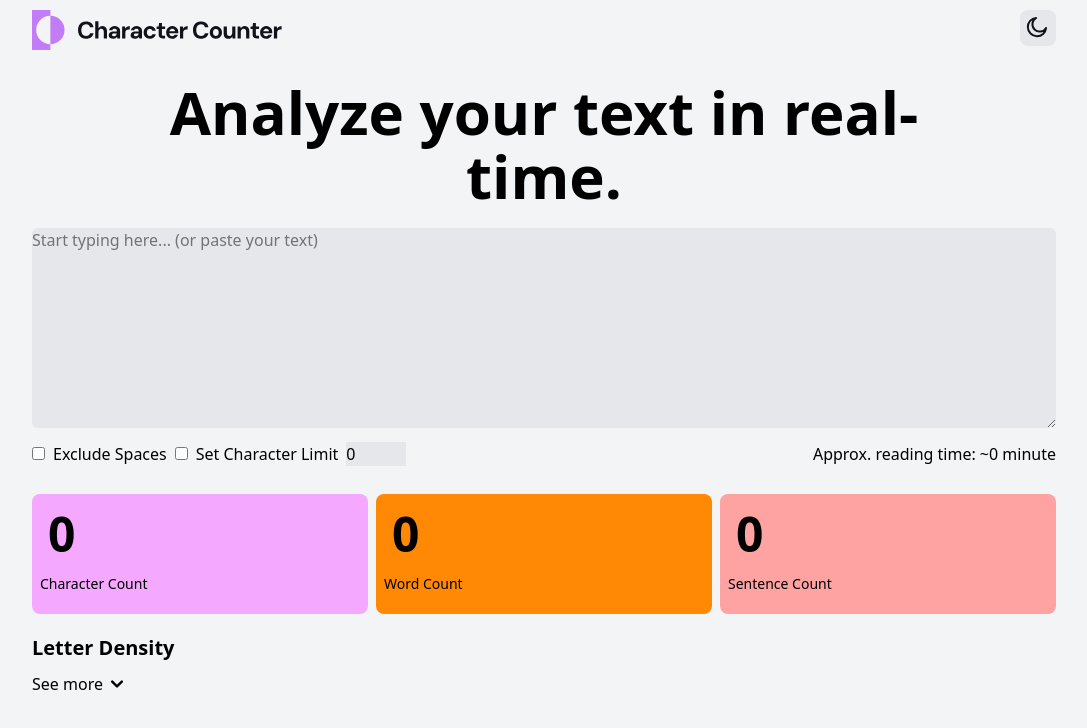
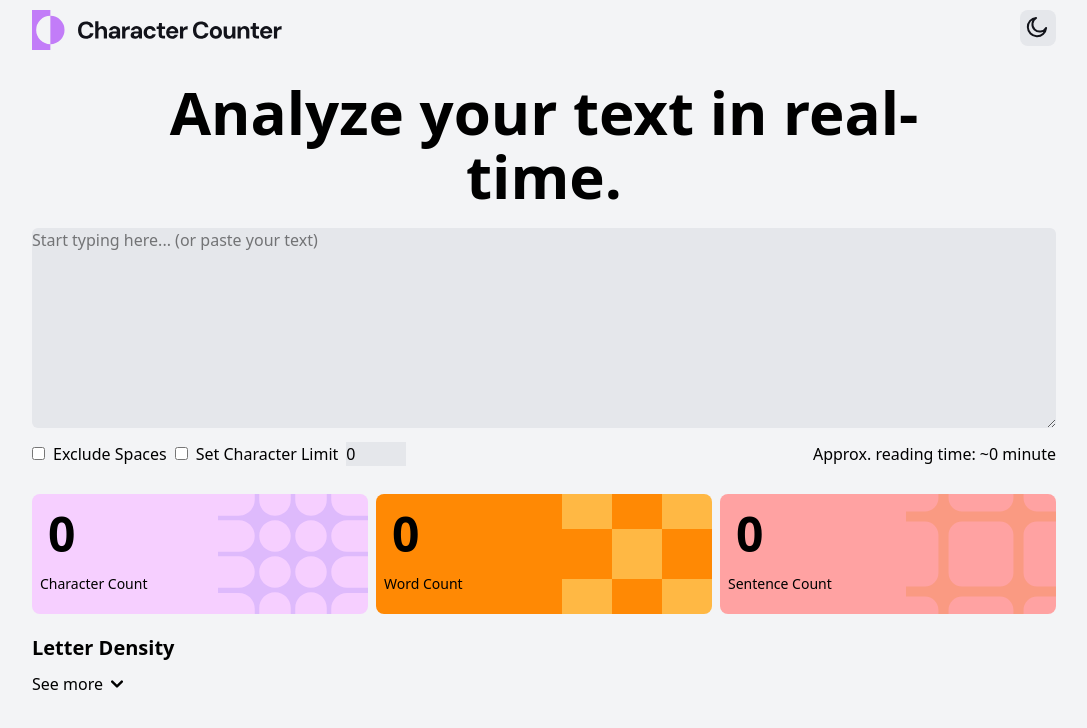
Before and after one commit to WTrygar/character-counter, a Vue app: page / in a window 1280 px wide. Shown: the top 728 px of the page, without its empty margins (96-1183 px from the left). Built offline with nearby package versions, Linux system fonts and the light colour scheme.

Commit message:
feat: counterbox background img

```diff
--- a/src/App.vue
+++ b/src/App.vue
@@ -29,7 +29,9 @@ const store = useCounterStore()
     <div
       class="flex flex-col sm:flex-row sm:justify-stretch sm:w-full sm:h-30 gap-2 text-black my-5"
     >
-      <CounterBox class="bg-fuchsia-300 sm:w-1/3">
+      <CounterBox
+        class="bg-[url(/src/assets/images/pattern-character-count.svg)] bg-auto bg-no-repeat bg-right bg-fuchsia-200 sm:w-1/3"
+      >
         <template #counter>
           <div v-if="store.check">{{ store.characterCounterExcludingSpaces }}</div>
           <div v-else>{{ store.characterCounter }}</div>
@@ -39,14 +41,18 @@ const store = useCounterStore()
           <div v-else>Character Count</div>
         </template>
       </CounterBox>
-      <CounterBox class="bg-orange-400 sm:w-1/3">
+      <CounterBox
+        class="bg-[url(/src/assets/images/pattern-word-count.svg)] bg-auto bg-no-repeat bg-right bg-orange-400 sm:w-1/3"
+      >
         <template #counter>
           <span :class="{ hidden: store.message.length == 0 }">{{ store.wordCounter }}</span>
           <span :class="{ hidden: store.message.length > 0 }">0</span>
         </template>
         <template #description>Word Count</template>
       </CounterBox>
-      <CounterBox class="bg-red-300 sm:w-1/3">
+      <CounterBox
+        class="bg-[url(/src/assets/images/pattern-sentence-count.svg)] bg-auto bg-no-repeat bg-right bg-red-300 sm:w-1/3"
+      >
         <template #counter>{{ store.sentenceCounter }}</template>
         <template #description>Sentence Count</template>
       </CounterBox>
```
